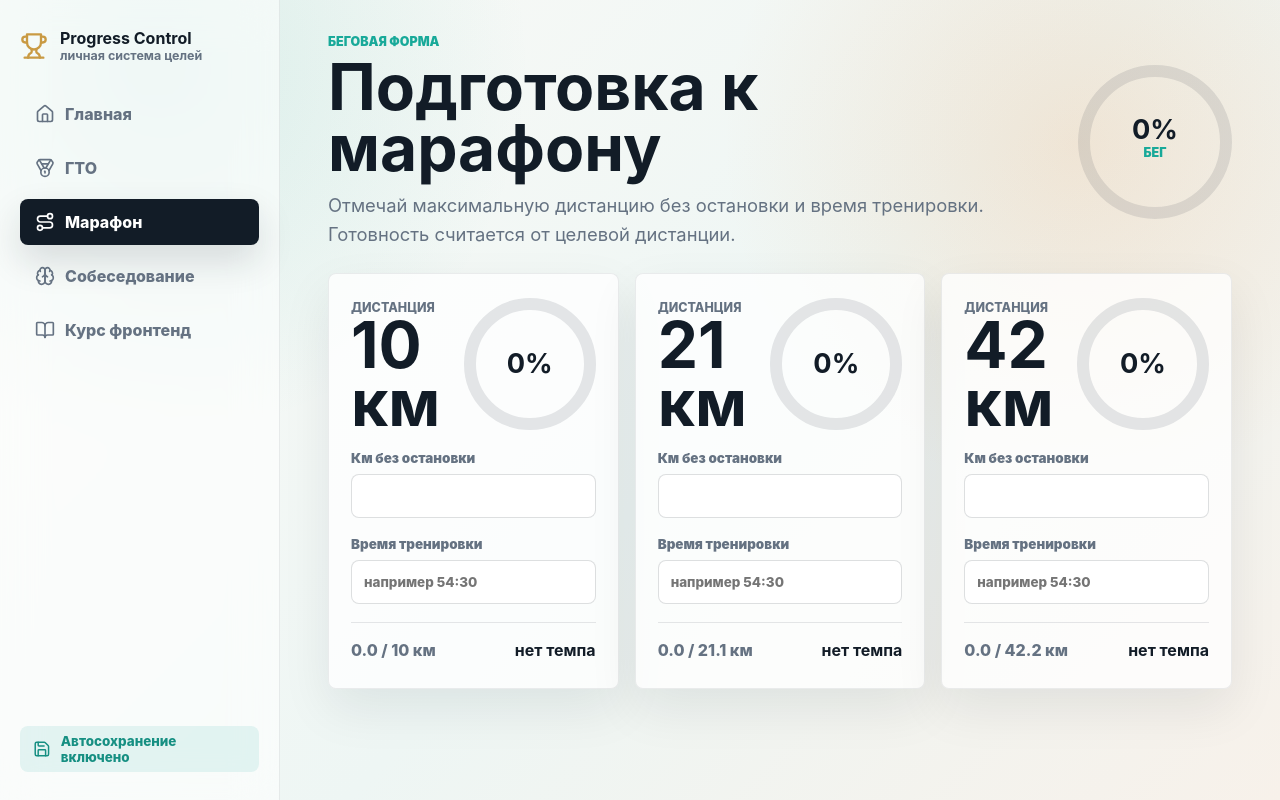
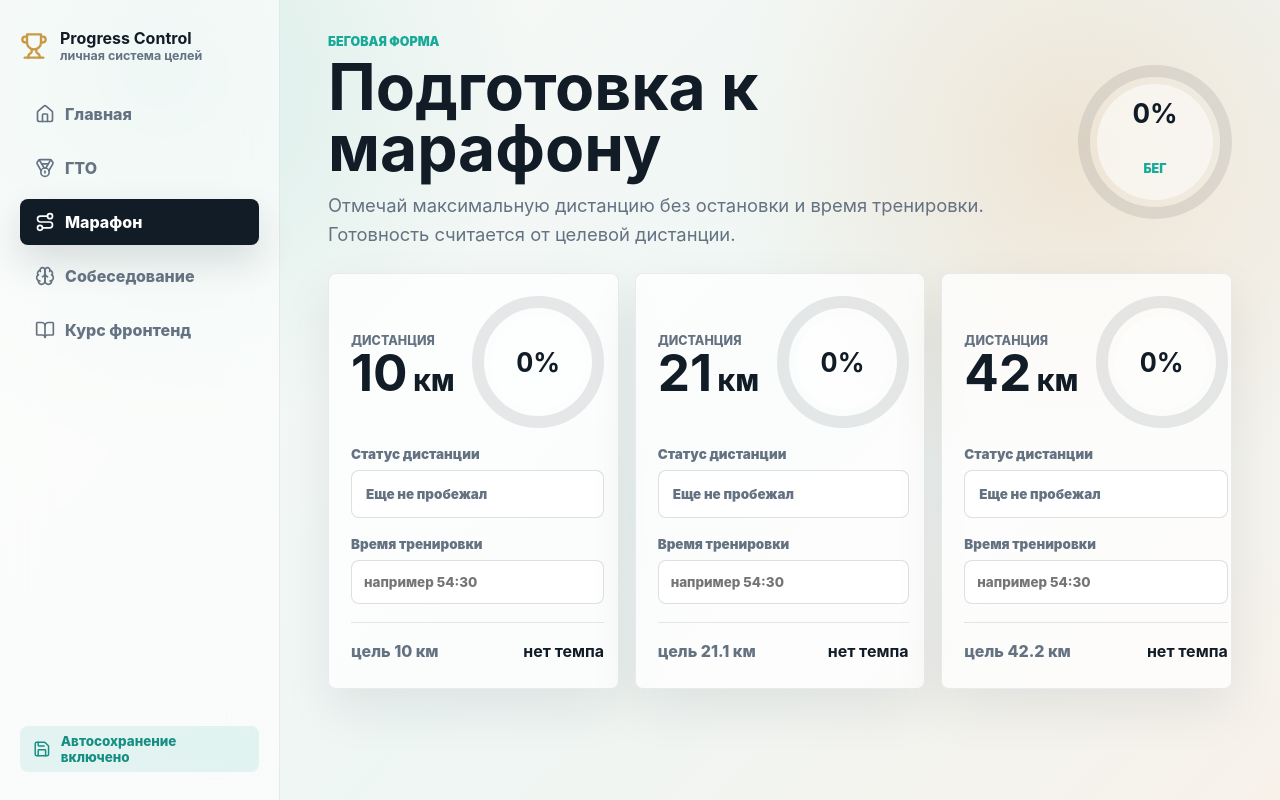
Before and after one commit to alexander962/goals, a Next.js app: page / in a window 1280 px wide. Both pictures are taken after a click on the button "Марафон". Built offline with nearby package versions, Linux system fonts and the light colour scheme.

Commit message:
fix bugs

```diff
--- a/app/components/ProgressRing.module.scss
+++ b/app/components/ProgressRing.module.scss
@@ -3,6 +3,7 @@
   display: grid;
   place-items: center;
   flex: 0 0 auto;
+  border-radius: 50%;
 }
 
 .ring svg {
@@ -17,12 +18,12 @@
 }
 
 .track {
-  stroke: rgba(18, 28, 39, 0.1);
+  stroke: rgba(18, 28, 39, 0.095);
 }
 
 .value {
   stroke-linecap: round;
-  filter: drop-shadow(0 8px 14px rgba(24, 169, 153, 0.22));
+  filter: drop-shadow(0 5px 10px rgba(18, 28, 39, 0.12));
 }
 
 .content {
@@ -30,18 +31,24 @@
   display: grid;
   gap: 2px;
   place-items: center;
+  width: calc(var(--ring-size) - var(--ring-stroke) * 3.2);
+  height: calc(var(--ring-size) - var(--ring-stroke) * 3.2);
+  border-radius: 50%;
+  background: rgba(255, 255, 255, 0.56);
   text-align: center;
 }
 
 .content strong {
   color: #121c27;
-  font-size: clamp(1.2rem, 2.2vw, 1.7rem);
+  font-size: clamp(1rem, calc(var(--ring-size) * 0.2), 1.7rem);
+  font-variant-numeric: tabular-nums;
+  letter-spacing: 0;
   line-height: 1;
 }
 
 .content span {
   color: #657282;
-  font-size: 0.72rem;
+  font-size: clamp(0.58rem, calc(var(--ring-size) * 0.075), 0.72rem);
   font-weight: 700;
   letter-spacing: 0;
   text-transform: uppercase;
--- a/app/components/ProgressRing.tsx
+++ b/app/components/ProgressRing.tsx
@@ -1,6 +1,7 @@
 'use client';
 
 import { motion } from 'framer-motion';
+import type { CSSProperties } from 'react';
 import styles from './ProgressRing.module.scss';
 
 type Props = {
@@ -15,9 +16,15 @@ export function ProgressRing({ value, size = 132, stroke = 12, label, color = '#
   const radius = (size - stroke) / 2;
   const circumference = 2 * Math.PI * radius;
   const offset = circumference - (value / 100) * circumference;
+  const ringStyle = {
+    width: size,
+    height: size,
+    '--ring-size': `${size}px`,
+    '--ring-stroke': `${stroke}px`,
+  } as CSSProperties;
 
   return (
-    <div className={styles.ring} style={{ width: size, height: size }}>
+    <div className={styles.ring} style={ringStyle}>
       <svg width={size} height={size} viewBox={`0 0 ${size} ${size}`}>
         <circle
           className={styles.track}
--- a/app/data/progress.ts
+++ b/app/data/progress.ts
@@ -276,11 +276,6 @@ export const taskStages: TaskStage[] = [
 
 export const courseModules: CourseModule[] = [
   {
-    id: 'course-0',
-    title: '[2 поток] 0.1. Введение',
-    sections: ['Старт курса', 'Как проходить поток', 'Обзор проекта', 'Рабочее окружение'],
-  },
-  {
     id: 'course-1',
     title: '1. Webpack. Введение в архитектуру',
     sections: [
--- a/app/lib/progress.ts
+++ b/app/lib/progress.ts
@@ -11,7 +11,7 @@ export type CounterValue = {
 
 export type AppState = {
   gto: Record<string, string>;
-  marathon: Record<string, { km: string; time: string }>;
+  marathon: Record<string, { km?: string; time: string; completed?: boolean }>;
   theoryCounters: Record<string, CounterValue>;
   theoryStatus: Record<string, Confidence>;
   taskStatus: Record<string, TaskStatus>;
--- a/app/page.module.scss
+++ b/app/page.module.scss
@@ -81,6 +81,17 @@
   background: #121c27;
   color: #fff;
   box-shadow: 0 16px 36px rgba(18, 28, 39, 0.14);
+}
+
+.nav .activeNav:hover {
+  transform: translateX(0);
+  border-color: rgba(24, 169, 153, 0.28);
+  background: #203142;
+  color: #fff;
+}
+
+.nav .activeNav svg {
+  color: currentColor;
 }
 
 .saveBadge {
@@ -326,8 +337,18 @@
 }
 
 .distanceTop h2 {
-  font-size: clamp(2.4rem, 5vw, 4.8rem);
+  display: flex;
+  align-items: baseline;
+  gap: 0.12em;
+  font-size: clamp(2.3rem, 4vw, 4rem);
   line-height: 0.9;
+}
+
+.distanceTop h2 small {
+  color: #121c27;
+  font-size: 0.46em;
+  font-weight: 950;
+  text-transform: uppercase;
 }
 
 .distanceCard label {
@@ -336,6 +357,35 @@
   color: #657282;
   font-size: 0.84rem;
   font-weight: 900;
+}
+
+.runToggle {
+  min-height: 48px;
+  border: 1px solid rgba(18, 28, 39, 0.14);
+  border-radius: 8px;
+  background: #fff;
+  color: #657282;
+  cursor: pointer;
+  font-weight: 900;
+  text-align: left;
+  padding: 0 14px;
+  transition:
+    background 0.2s ease,
+    border-color 0.2s ease,
+    color 0.2s ease,
+    transform 0.2s ease;
+}
+
+.runToggle:hover {
+  transform: translateY(-1px);
+  border-color: rgba(24, 169, 153, 0.3);
+  color: #121c27;
+}
+
+.runToggleActive {
+  border-color: rgba(24, 169, 153, 0.32);
+  background: rgba(24, 169, 153, 0.12);
+  color: #168f82;
 }
 
 .paceLine {
--- a/app/page.tsx
+++ b/app/page.tsx
@@ -94,8 +94,9 @@ export default function HomePage() {
     const gto = gtoTotalPercent(gtoNorms, state.gto);
     const marathon = average(
       marathonDistances.map((distance) => {
-        const km = Number((state.marathon[distance.id]?.km ?? '').replace(',', '.')) || 0;
-        return Math.min(100, Math.round((km / distance.distance) * 100));
+        const progress = state.marathon[distance.id];
+        const legacyKm = Number((progress?.km ?? '').replace(',', '.')) || 0;
+        return progress?.completed || legacyKm >= distance.distance ? 100 : 0;
       }),
     );
     const theory = theoryTotalPercent(theoryStages, state);
@@ -109,10 +110,13 @@ export default function HomePage() {
     setState((current) => ({ ...current, gto: { ...current.gto, [id]: value } }));
   };
 
-  const setMarathon = (id: string, field: 'km' | 'time', value: string) => {
+  const setMarathon = (id: string, patch: Partial<{ time: string; completed: boolean }>) => {
     setState((current) => ({
       ...current,
-      marathon: { ...current.marathon, [id]: { ...current.marathon[id], [field]: value } },
+      marathon: {
+        ...current.marathon,
+        [id]: { ...({ time: '' } satisfies { time: string }), ...current.marathon[id], ...patch },
+      },
     }));
   };
 
@@ -332,12 +336,13 @@ function MarathonPage({
   setMarathon,
 }: {
   state: AppState;
-  setMarathon: (id: string, field: 'km' | 'time', value: string) => void;
+  setMarathon: (id: string, patch: Partial<{ time: string; completed: boolean }>) => void;
 }) {
   const total = average(
     marathonDistances.map((distance) => {
-      const km = Number((state.marathon[distance.id]?.km ?? '').replace(',', '.')) || 0;
-      return Math.min(100, Math.round((km / distance.distance) * 100));
+      const progress = state.marathon[distance.id];
+      const legacyKm = Number((progress?.km ?? '').replace(',', '.')) || 0;
+      return progress?.completed || legacyKm >= distance.distance ? 100 : 0;
     }),
   );
 
@@ -352,33 +357,46 @@ function MarathonPage({
       </SectionHeader>
       <div className={styles.distanceGrid}>
         {marathonDistances.map((distance) => {
-          const value = state.marathon[distance.id] ?? { km: '', time: '' };
-          const km = Number(value.km.replace(',', '.')) || 0;
-          const percent = Math.min(100, Math.round((km / distance.distance) * 100));
-          const pace = value.time && km ? `${(parseMetric(value.time, 'lowerTime') / 60 / km).toFixed(2)} мин/км` : 'нет темпа';
+          const value = state.marathon[distance.id] ?? { time: '', completed: false };
+          const legacyKm = Number((value.km ?? '').replace(',', '.')) || 0;
+          const completed = Boolean(value.completed || legacyKm >= distance.distance);
+          const percent = completed ? 100 : 0;
+          const pace =
+            completed && value.time
+              ? `${(parseMetric(value.time, 'lowerTime') / 60 / distance.distance).toFixed(2)} мин/км`
+              : 'нет темпа';
           return (
             <motion.article className={styles.distanceCard} key={distance.id} whileHover={{ y: -5 }}>
               <div className={styles.distanceTop}>
                 <div>
                   <span>Дистанция</span>
-                  <h2>{distance.title}</h2>
+                  <h2>
+                    {Math.round(distance.distance)}
+                    <small>км</small>
+                  </h2>
                 </div>
                 <ProgressRing value={percent} color={distance.accent} />
               </div>
               <label>
-                Км без остановки
-                <input value={value.km} onChange={(event) => setMarathon(distance.id, 'km', event.target.value)} />
+                Статус дистанции
+                <button
+                  type="button"
+                  className={`${styles.runToggle} ${completed ? styles.runToggleActive : ''}`}
+                  onClick={() => setMarathon(distance.id, { completed: !completed })}
+                >
+                  {completed ? 'Пробежал' : 'Еще не пробежал'}
+                </button>
               </label>
               <label>
                 Время тренировки
                 <input
                   placeholder="например 54:30"
                   value={value.time}
-                  onChange={(event) => setMarathon(distance.id, 'time', event.target.value)}
+                  onChange={(event) => setMarathon(distance.id, { time: event.target.value })}
                 />
               </label>
               <div className={styles.paceLine}>
-                <span>{Math.min(km, distance.distance).toFixed(1)} / {distance.distance} км</span>
+                <span>{completed ? `${distance.distance} км закрыто` : `цель ${distance.distance} км`}</span>
                 <strong>{pace}</strong>
               </div>
             </motion.article>
@@ -438,7 +456,7 @@ function CoursePage({
               transition={{ type: 'spring', stiffness: 260, damping: 22 }}
             >
               <div className={styles.courseTop}>
-                <div className={styles.moduleNumber}>{String(index).padStart(2, '0')}</div>
+                <div className={styles.moduleNumber}>{String(index + 1).padStart(2, '0')}</div>
                 <ProgressRing value={percent} size={84} stroke={8} color="#df5b7d" />
               </div>
               <h2>{module.title}</h2>
```
